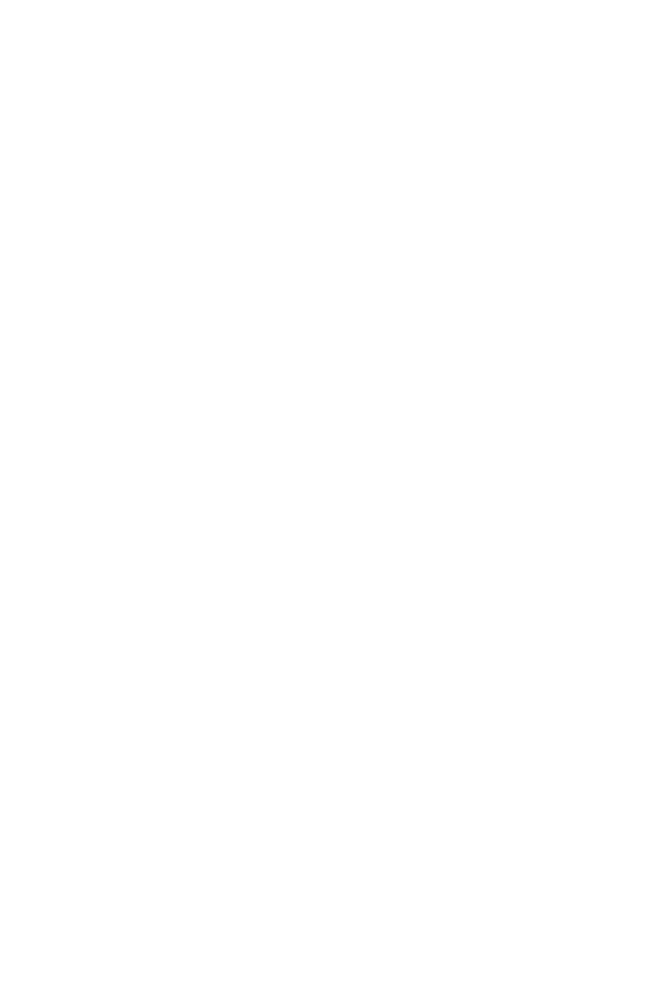
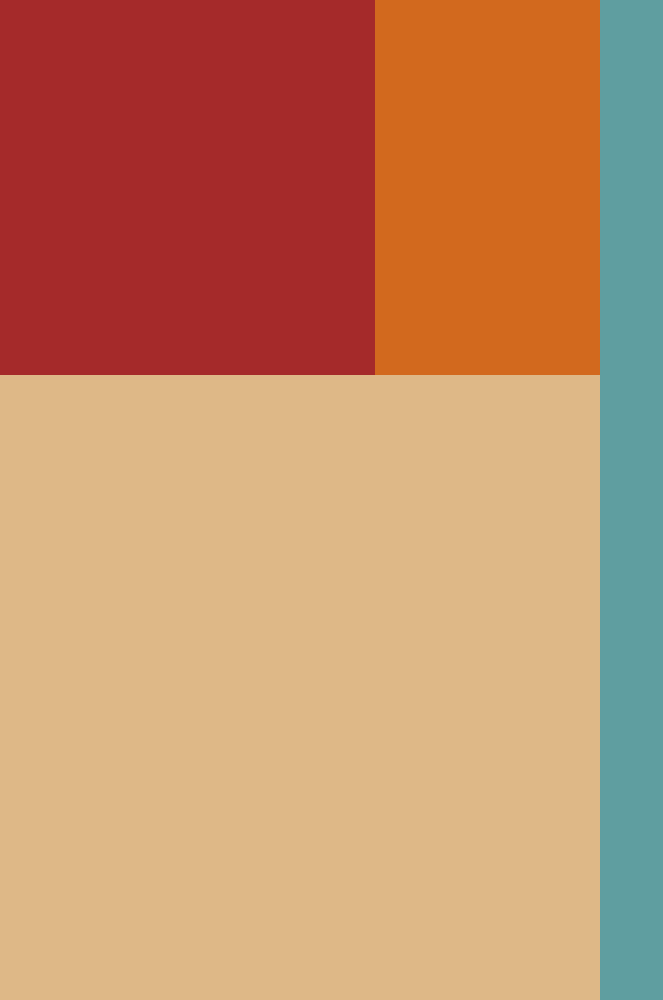
Before and after one commit to nabeman/SIS, a plain HTML site: page index.html in a window 1280 px wide. Shown: the whole page, without its empty margins (0-663 px from the left). Drawn offline with nearby package versions, Linux system fonts and the light colour scheme.

Commit message:
レイアウトに色を付けた

```diff
--- a/index.html
+++ b/index.html
@@ -9,12 +9,24 @@
     <body>
         <div id="main">
             <div class="left">
+                <div class="profile">
+                    <div class="myimgarea">
 
+                    </div>
+                    <div class="setumei">
+
+                    </div>
+                </div>
+                <div class="menu">
+
+                </div>
             </div>
             <div class="right">
 
             </div>
         </div>
+
+        <script src="https://unpkg.com/vue@3/dist/vue.global.js"></script>
         <script src="index.js"></script>
     </body>
 </html>
--- a/index.js
+++ b/index.js
@@ -0,0 +1,9 @@
+const { createApp } = Vue;
+
+createApp({
+    data(){
+        return{
+            message: 'Hello Vue!'
+        }
+    }
+}).mount('#main')
--- a/style.css
+++ b/style.css
@@ -3,19 +3,20 @@ html, body{
     height: 100%;
     /* overflow: hidden; */
     margin: 0;
+
 }
 
 #main{
     display: flex;
     width: 100%;
-    /* height: 100%; */
-    font-size: 0
+    font-size: 0px
 }
 
 .left{
     display: inline-block;
     width: 600px;
     height: 1000px;
+    font-size: 0;
     margin: 0;
 }
 
@@ -25,4 +26,37 @@ html, body{
     height: 1000px;
     font-size: 16px;
     margin: 0;
+    background-color: cadetblue;
 }
+
+.profile{
+    display: inline-block;
+    width: 600px;
+    height: 375px;
+    font-size: 0;
+    margin: 0;
+}
+
+.menu{
+    display: inline-block;
+    width: 600px;
+    height: 625px;
+    margin: 0;
+    background-color: burlywood;
+}
+
+.myimgarea{
+    display: inline-block;
+    width: 375px;
+    height: 375px;
+    margin: 0;
+    background-color: brown;
+}
+
+.setumei{
+    display: inline-block;
+    width: 225px;
+    height: 375px;
+    margin: 0;
+    background-color: chocolate;
+}
```
